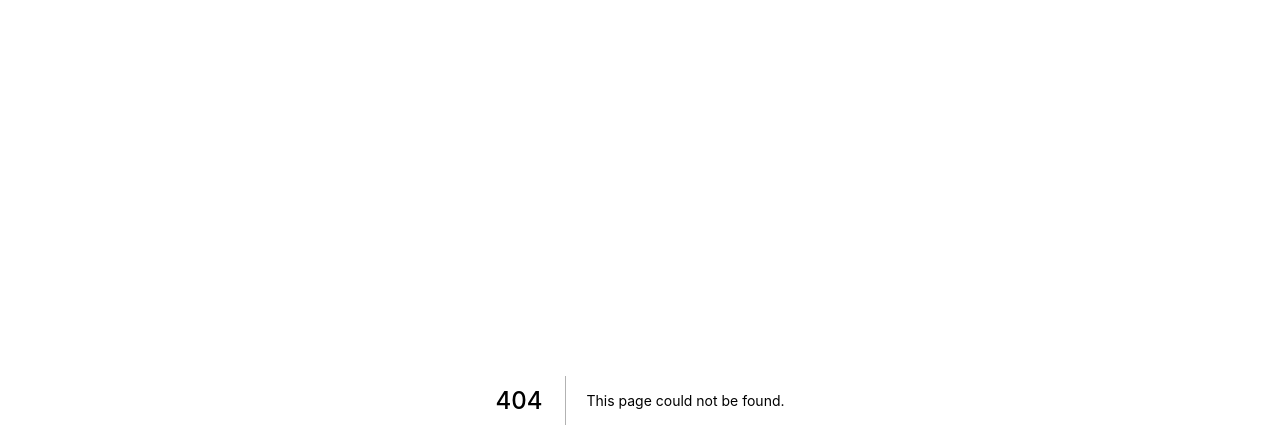
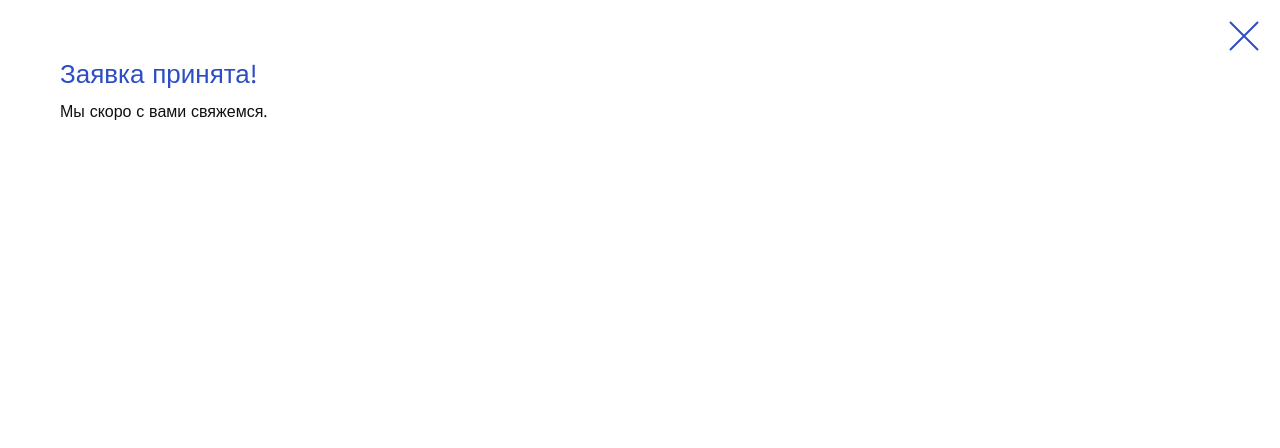
Before and after one commit to Gur01/climate, a Next.js app: page /Main/elements/ContactFormSuccess in a window 1280 px wide. Before the commit this address had no page. Shown: the top 448 px of the page. Built offline with nearby package versions, Linux system fonts and the light colour scheme.

Commit message:
form sucess

```diff
--- a/src/context/index.jsx
+++ b/src/context/index.jsx
@@ -4,9 +4,10 @@ const AppContext = createContext();
 
 export function AppWrapper({ children }) {
   const [isOpenedModal, setIsOpenedModal] = useState(false);
+  const [wasSendForm, setWasSendForm] = useState(false);
 
   return (
-    <AppContext.Provider value={{ isOpenedModal, setIsOpenedModal }}>
+    <AppContext.Provider value={{ isOpenedModal, setIsOpenedModal, wasSendForm, setWasSendForm}}>
       {children}
     </AppContext.Provider>
   );
--- /dev/null
+++ b/src/pages/Main/elements/ContactFormSuccess.jsx
@@ -0,0 +1,46 @@
+import { Cross } from '@/components';
+import { useModal } from '@/context';
+import styled from 'styled-components';
+
+const ContactForm = () => {
+    const {setIsOpenedModal, setWasSendForm} = useModal()
+
+    const closeModal = () => {
+        setWasSendForm(false);
+        setIsOpenedModal(false);
+    }
+
+    return (
+        <StyledForm>
+            <StyledCross onClick={closeModal}/>
+            <Title>Заявка принята!</Title>
+            <SubTitle>Мы скоро с вами свяжемся.</SubTitle>
+        </StyledForm>
+    )
+}
+
+export default ContactForm;
+
+const StyledForm = styled.div`
+    padding: 60px;
+    position: relative;
+`;
+
+const Title = styled.div`
+    font-size: 26px;
+    line-height: 30px;
+    margin-bottom: 10px;
+    color: #2C4DC3;
+
+`
+const SubTitle = styled.div`
+    font-size: 16px;
+    line-height: 24px;
+`
+
+const StyledCross = styled(Cross)`
+    position: absolute;
+    right: 21px;
+    top: 21px;
+    cursor: pointer;
+`
--- a/src/pages/index.jsx
+++ b/src/pages/index.jsx
@@ -8,6 +8,7 @@ import Footer from './Main/components/Footer';
 import Header from './Main/components/Header';
 import Services from './Main/components/Services';
 import ContactForm from './Main/elements/ContactForm';
+import ContactFormSuccess from './Main/elements/ContactFormSuccess';
 
 export const getStaticProps = async () => {
     return {
@@ -22,7 +23,7 @@ export default function Home({
     feedback,
     about
 }) {
-    const {isOpenedModal} = useModal();
+    const {isOpenedModal, wasSendForm} = useModal();
 
     return (
         <>
@@ -33,7 +34,8 @@ export default function Home({
             <About data={about} />
             <Footer />
             <Modal open={isOpenedModal}>
-                <ContactForm />
+                {!wasSendForm && <ContactForm />}
+                {wasSendForm && <ContactFormSuccess />}
             </Modal>
         </>
     )
```
Also changed, not shown: src/pages/Main/elements/ContactForm.jsx (+12 -4 lines).
